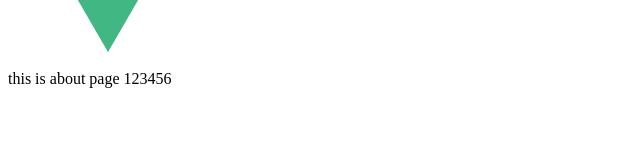
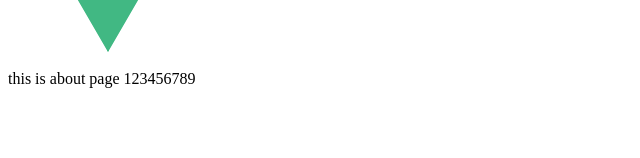
Before and after one commit to simpsons01/drink-five-tea, a Vue app: page /about in a window 1280 px wide. Shown: the part 142-300 px from the top of the page, without its empty margins (0-640 px from the left). Built offline with nearby package versions, Linux system fonts and the light colour scheme.

Commit message:
fix text

```diff
--- a/src/view/About.vue
+++ b/src/view/About.vue
@@ -1,6 +1,6 @@
 <template>
   <div>
-    this is about page 123456
+    this is about page 123456789
   </div>
 </template>
 
```
